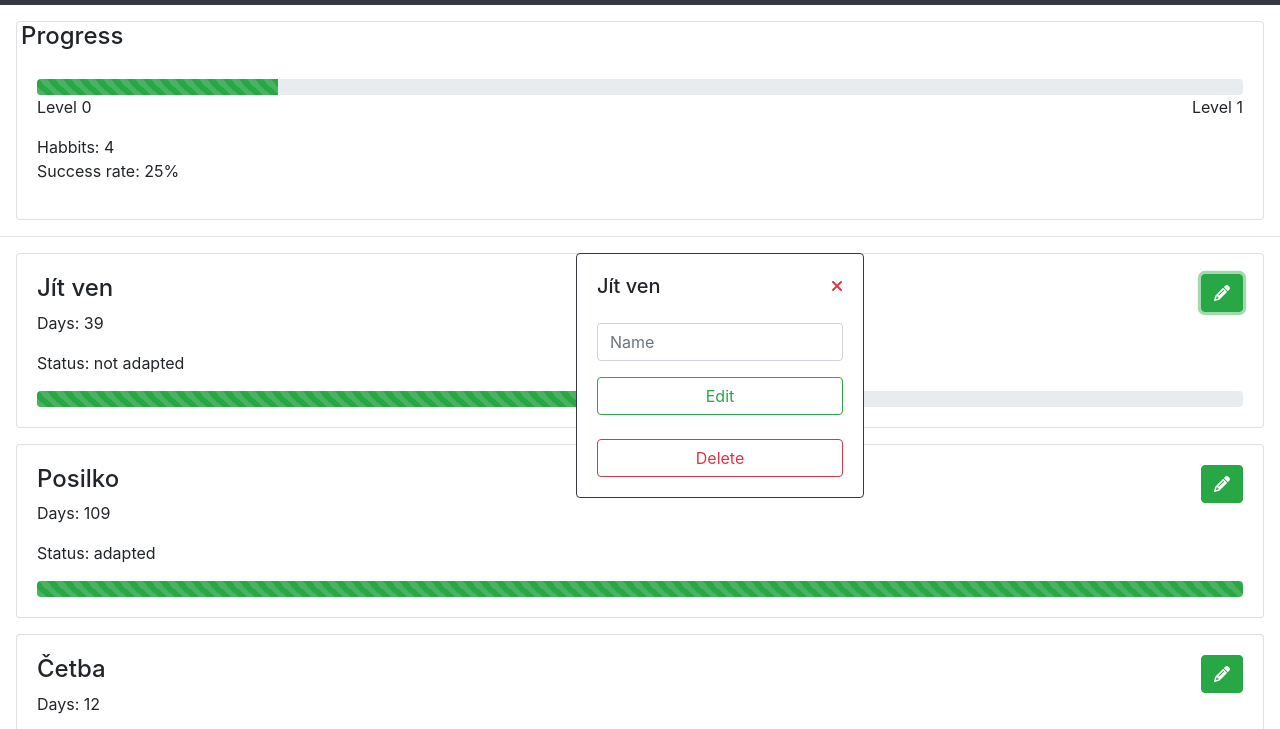
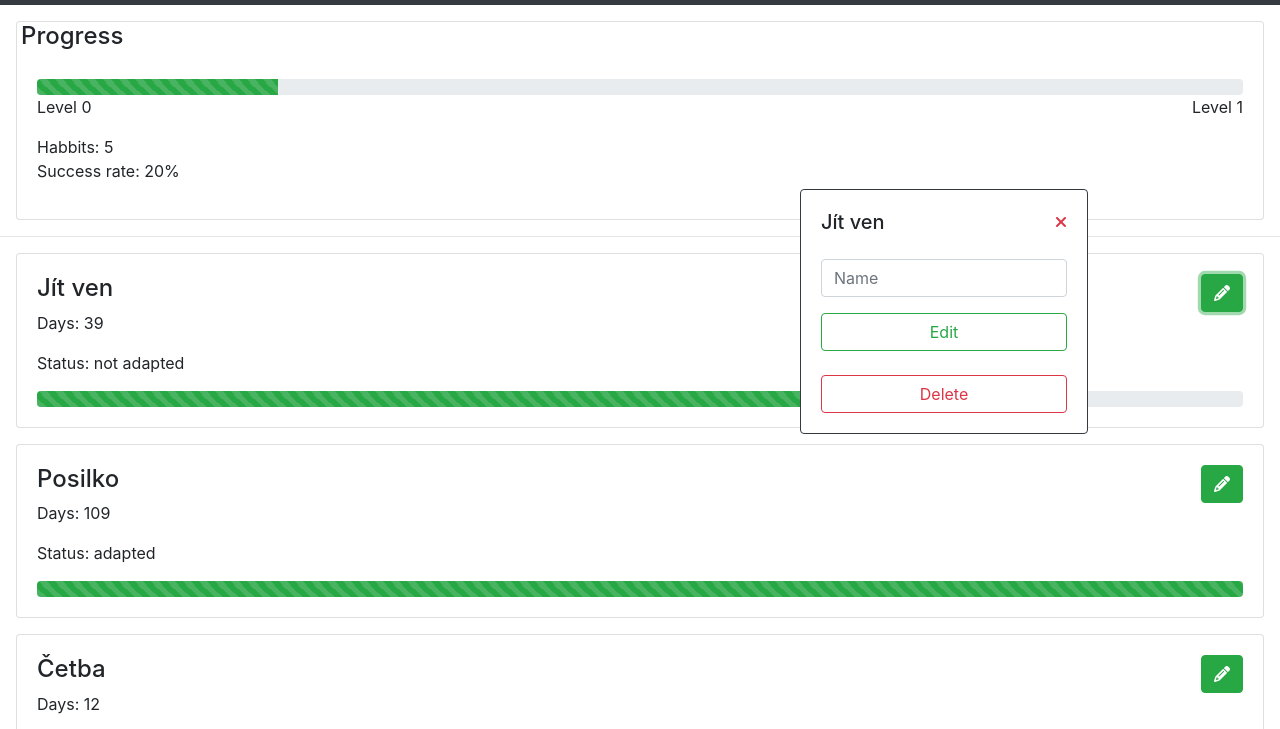
Before and after one commit to jankubatt/Habbit-Tracker, a website: page index.html in a window 1280 px wide. Both pictures are taken after a click on the button 1222 px from the left and 343 px from the top of the page. Shown: the part 51-780 px from the top of the page. Drawn offline with nearby package versions, Linux system fonts and the light colour scheme.

Commit message:
Card position

```diff
--- a/assets/js/index.js
+++ b/assets/js/index.js
@@ -70,8 +70,8 @@ function loadHabbits() {
 
 function showEdit(id, name) {
     editTitle.innerHTML = name;
-    $("#edit").animate({left: "-20%"}, 250);
-    $("#edit").animate({left: "45%"}, 250);
+    $("#edit").animate({left: "-20em"}, 250);
+    $("#edit").animate({left: "50em"}, 250);
 
     selectedId = id;
     let href = "/deleteHabbit?id=" + selectedId;
@@ -79,6 +79,6 @@ function showEdit(id, name) {
 }
 
 function closeEdit() {
-    $("#edit").animate({left: "-20%"}, 250);
+    $("#edit").animate({left: "-20em"}, 250);
     //$("#edit").hide();
 }
--- a/habbits.json
+++ b/habbits.json
@@ -1 +1 @@
-{"habbits":[{"id":1613569312383,"name":"Jít ven","date":1610236800000},{"id":1613569336814,"name":"Posilko","date":1604188800000},{"id":1613569384536,"name":"Četba","date":1612569600000},{"id":1613569537155,"name":"YT Detox","date":1612915200000}]}
+{"habbits":[{"id":1613569312383,"name":"Jít ven","date":1610236800000},{"id":1613569336814,"name":"Posilko","date":1604188800000},{"id":1613569384536,"name":"Četba","date":1612569600000},{"id":1613569537155,"name":"YT Detox","date":1612915200000},{"id":1613634714790,"name":"Random habbit","date":1613520000000}]}
--- a/index.html
+++ b/index.html
@@ -65,7 +65,7 @@
 
     <hr>
 
-    <div class="card border-dark" id="edit" style="width: 18rem; position: absolute; left: -20%; z-index:100;">
+    <div class="card border-dark" id="edit" style="width: 18rem; position: fixed; left: -20em; z-index:100; top: 15em;">
         <div class="card-body">
             <h5 id="title" class="card-title d-inline">Edit</h5><a onclick="closeEdit()" class="d-inline text-danger float-right"><i class="fas fa-times"></i></a><br><br>
             <div class="form-group"><input class="form-control" id="name" type="text" placeholder="Name" /></div>
```
